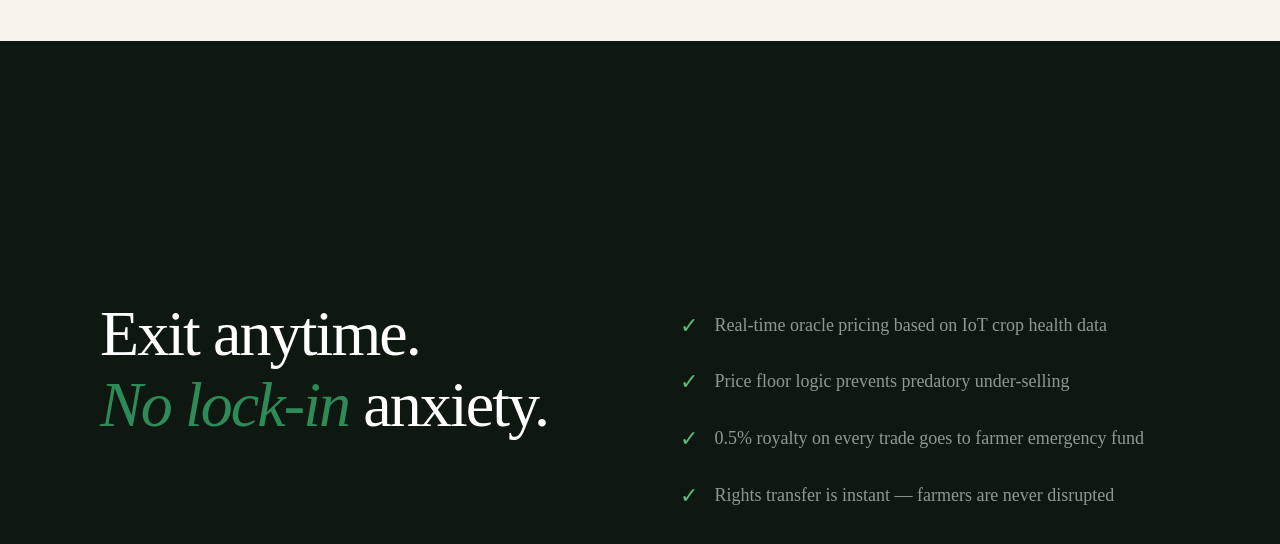
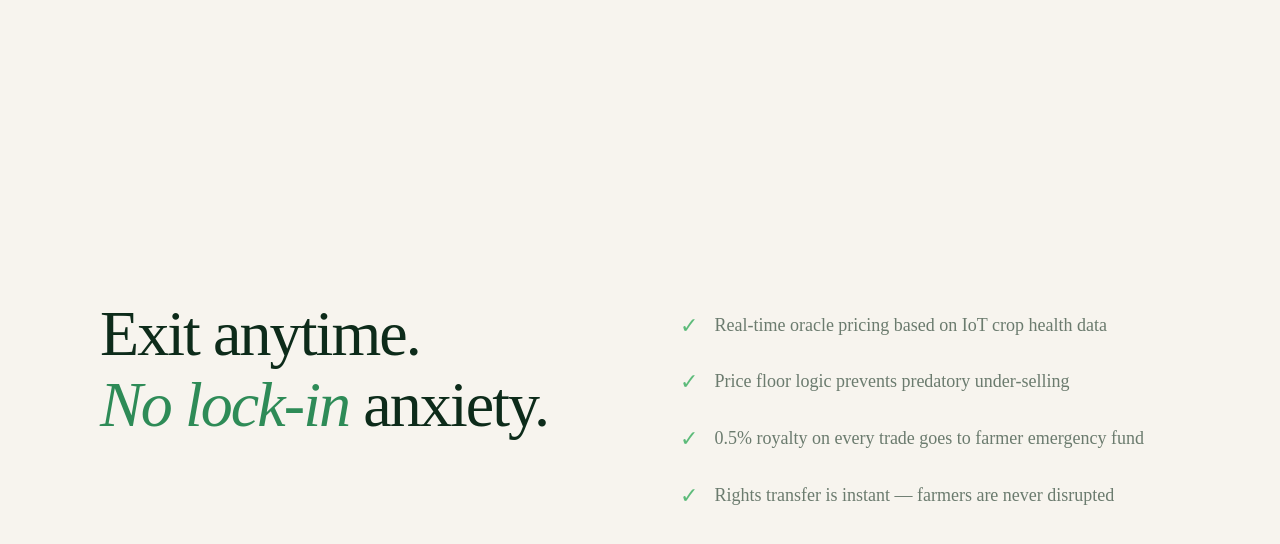
Before and after one commit to PanoraLabs/New-PanoraWeb, a Next.js app: page / in a window 1280 px wide. Shown: the part 9772-10316 px from the top of the page. Built offline with nearby package versions, Linux system fonts and the light colour scheme.

Commit message:
feat: refine theme on market economics

```diff
--- a/src/app/globals.css
+++ b/src/app/globals.css
@@ -1060,7 +1060,7 @@ nav.nav-scrolled {
 
 /* ── MERGED MARKET + ECONOMICS (scrollytelling) ── */
 .me-scroll-container {
-  background: var(--ink);
+  background: var(--cream);
   height: 250vh;
   position: relative;
 }
@@ -1095,7 +1095,7 @@ nav.nav-scrolled {
   font-size: clamp(40px, 5vw, 72px);
   line-height: 1.12;
   letter-spacing: -0.03em;
-  color: var(--white);
+  color: var(--forest);
   font-weight: 400;
 }
 
@@ -1144,7 +1144,7 @@ nav.nav-scrolled {
   gap: 16px;
   align-items: flex-start;
   font-size: 18px;
-  color: rgba(255, 255, 255, 0.55);
+  color: var(--stone);
   line-height: 1.5;
 }
 
@@ -1187,14 +1187,14 @@ nav.nav-scrolled {
 
 .me-dc-label {
   font-size: 14px;
-  color: rgba(255, 255, 255, 0.4);
+  color: var(--stone);
   margin-bottom: 6px;
 }
 
 .me-dc-val {
   font-family: var(--serif);
   font-size: 42px;
-  color: var(--white);
+  color: var(--forest);
 }
 
 .me-pct-col {
@@ -1215,7 +1215,7 @@ nav.nav-scrolled {
 
 .me-pct-label {
   font-size: 15px;
-  color: rgba(255, 255, 255, 0.4);
+  color: var(--stone);
   margin-top: 4px;
 }
 
--- a/src/components/sections/MarketEconomics.tsx
+++ b/src/components/sections/MarketEconomics.tsx
@@ -17,9 +17,10 @@ export function MarketEconomics() {
     offset: ["start start", "end end"],
   })
 
-  // Left: statement 1 starts highlighted then dims; statement 2 starts hidden, fades to dimmed, then highlights
+  // Left: statement 1 starts highlighted then dims; statement 2 slides up from hidden → dimmed → highlighted
   const o1 = useTransform(scrollYProgress, [0, 0.3, 0.45, 0.5], [1, 1, 0.2, 0.2])
   const o2 = useTransform(scrollYProgress, [0, 0.2, 0.3, 0.45, 0.5, 1], [0, 0, 0.2, 0.2, 1, 1])
+  const y2 = useTransform(scrollYProgress, [0, 0.2, 0.3], [40, 40, 0])
 
   // Right: crossfade visuals
   const vis1Opacity = useTransform(scrollYProgress, [0, 0.35, 0.5], [1, 1, 0])
@@ -40,10 +41,10 @@ export function MarketEconomics() {
               <motion.span className="me-line" style={{ opacity: o1 }}>
                 <em>No lock-in</em> anxiety.
               </motion.span>
-              <motion.span className="me-line" style={{ opacity: o2 }}>
+              <motion.span className="me-line" style={{ opacity: o2, y: y2 }}>
                 A split built
               </motion.span>
-              <motion.span className="me-line" style={{ opacity: o2 }}>
+              <motion.span className="me-line" style={{ opacity: o2, y: y2 }}>
                 for <em>fairness.</em>
               </motion.span>
             </h2>
@@ -66,7 +67,7 @@ export function MarketEconomics() {
               <div className="me-split-row">
                 <div className="me-donut">
                   <svg viewBox="0 0 200 200">
-                    <circle cx="100" cy="100" r="80" fill="none" stroke="rgba(255,255,255,0.06)" strokeWidth="28" />
+                    <circle cx="100" cy="100" r="80" fill="none" stroke="var(--mist)" strokeWidth="28" />
                     <motion.circle
                       cx="100" cy="100" r="80" fill="none"
                       stroke="var(--leaf)" strokeWidth="28"
```
